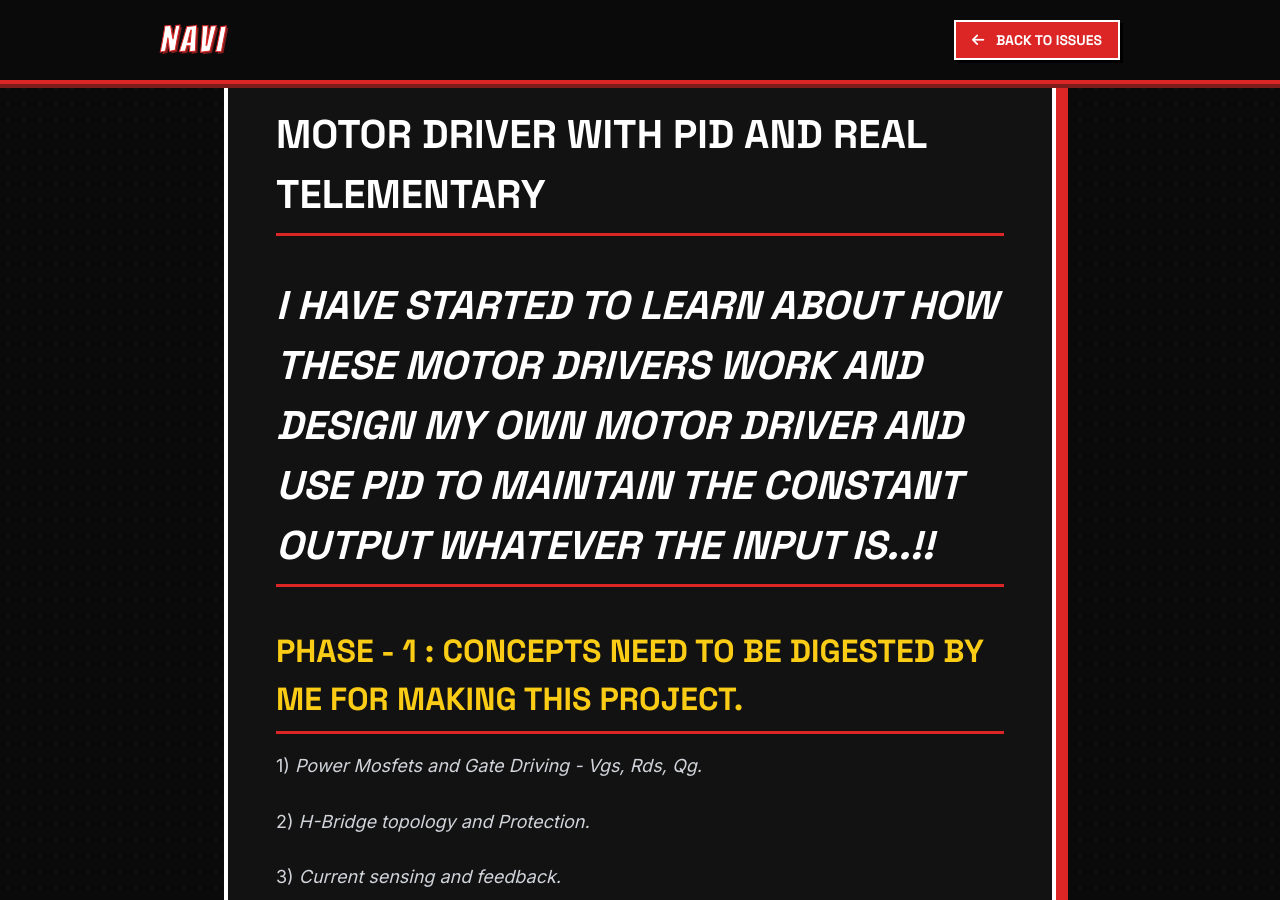
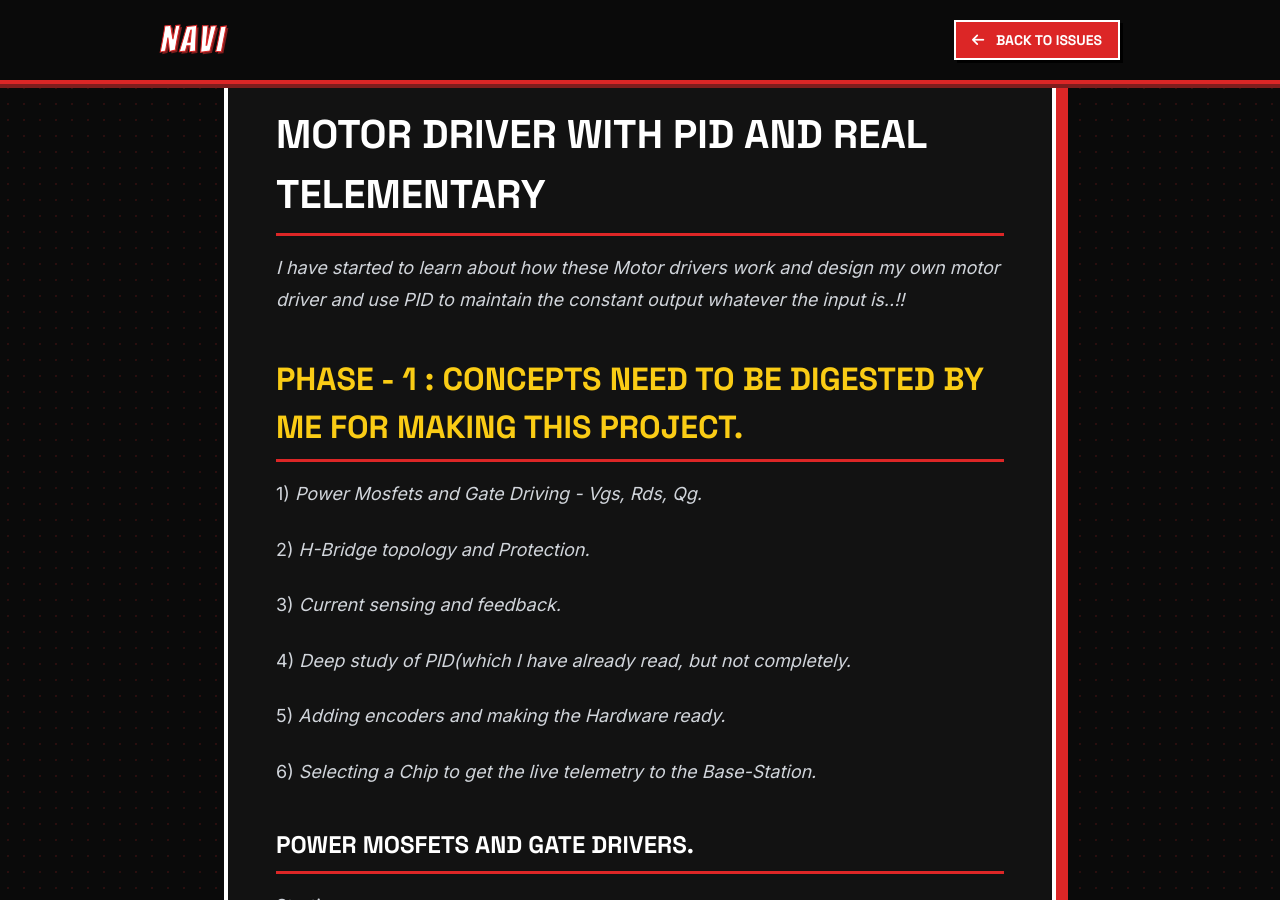
Before and after one commit to Pruthvik27/navi.github.io, a Jekyll site: the page built from _posts/2026-07-20-motor-driver.md, in a window 1280 px wide and 900 px high, scrolled down 371 px. Built offline with Jekyll 4.4.1, drawn with Linux system fonts in a browser that asks for light colours; nearby versions of some CDN libraries.

```diff
--- a/_posts/2026-07-20-motor-driver.md
+++ b/_posts/2026-07-20-motor-driver.md
@@ -5,7 +5,7 @@ permalink: /Motor-Driver-with-PID/
 ---
 
 # Motor Driver with PID and real telementary
-# *I have started to learn about how these Motor drivers work and design my own motor driver and use PID to maintain the constant output whatever the input is..!!*
+*I have started to learn about how these Motor drivers work and design my own motor driver and use PID to maintain the constant output whatever the input is..!!*
 
 ## Phase - 1 : Concepts need to be digested by me for making this project.
   1) *Power Mosfets and Gate Driving - Vgs, Rds, Qg.*
```
